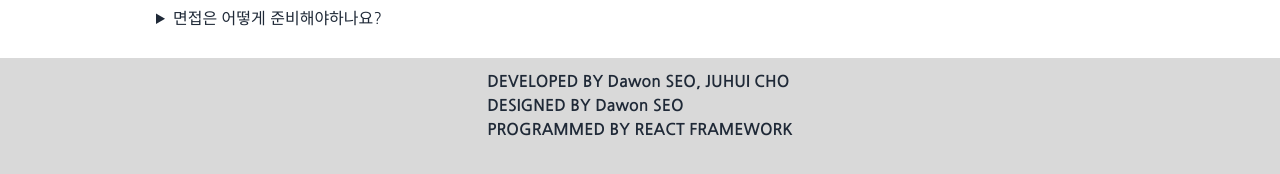
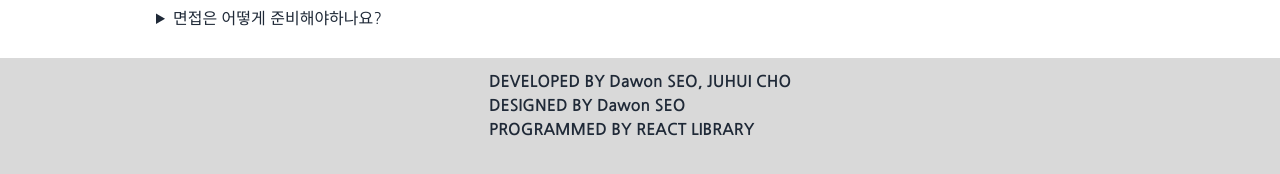
Before and after one commit to juhui88/TAB_Website, a React (Create React App) app: page / in a window 1280 px wide. Shown: the part 7969-8143 px from the top of the page. Built offline with nearby package versions, Linux system fonts and the light colour scheme.

Commit message:
fix:library

```diff
--- a/src/components/Bar.js
+++ b/src/components/Bar.js
@@ -18,7 +18,7 @@ export default function Bar() {
                 <div className="font-bold pb-3 flex justify-center">
                     DEVELOPED BY Dawon SEO, JUHUI CHO<br />
                     DESIGNED BY Dawon SEO<br />
-                    PROGRAMMED BY REACT FRAMEWORK
+                    PROGRAMMED BY REACT LIBRARY
                 </div>
 
             </div>
```
